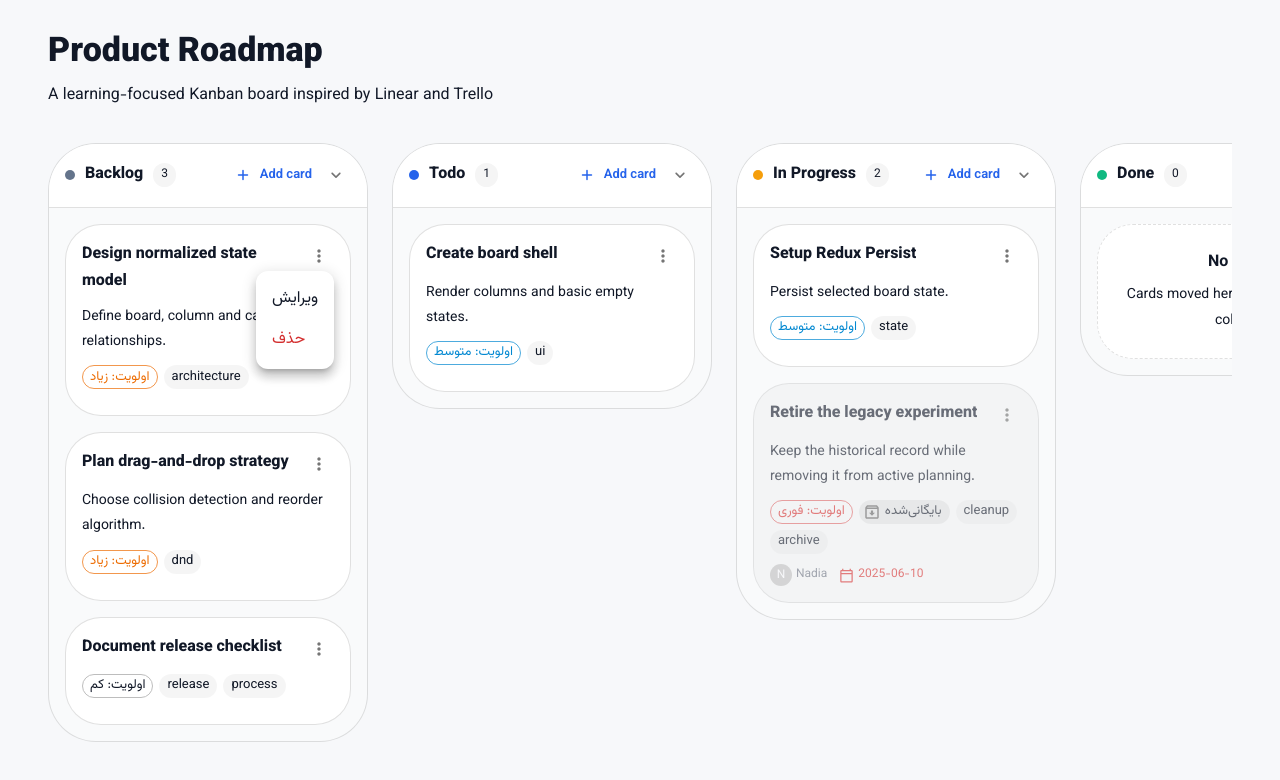
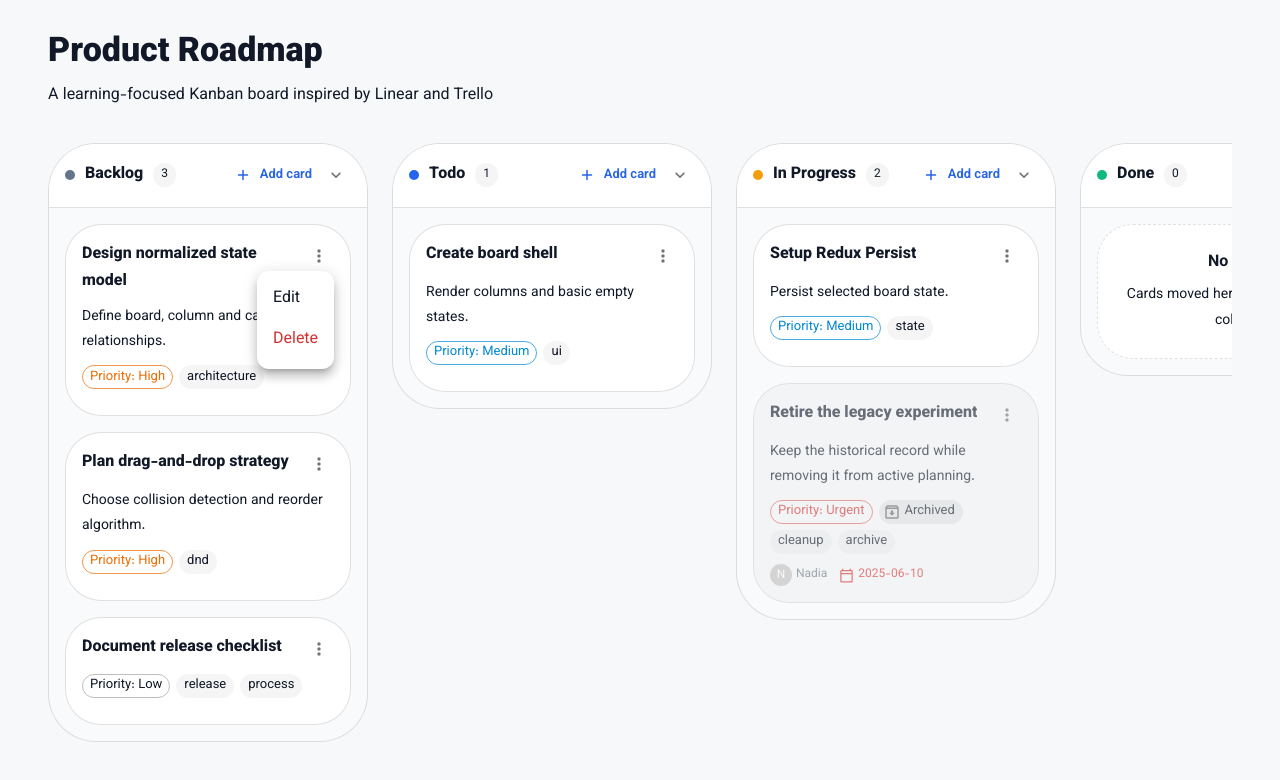
Before and after one commit to Sinashaygan/task-explorer-pro, a Next.js app: page / in a window 1280 px wide. Both pictures are taken after a click on the button 319 px from the left and 255 px from the top of the page. Shown: the top 780 px of the page. Built offline with nearby package versions, Linux system fonts and the light colour scheme.

Commit message:
fix: change the text

```diff
--- a/src/features/cards/ui/BoardCard.tsx
+++ b/src/features/cards/ui/BoardCard.tsx
@@ -24,10 +24,10 @@ interface BoardCardProps {
 }
 
 const priorityMeta: Record<Card["priority"], { label: string; color: "default" | "info" | "warning" | "error" }> = {
-  low: { label: "کم", color: "default" },
-  medium: { label: "متوسط", color: "info" },
-  high: { label: "زیاد", color: "warning" },
-  urgent: { label: "فوری", color: "error" },
+  low: { label: "Low", color: "default" },
+  medium: { label: "Medium", color: "info" },
+  high: { label: "High", color: "warning" },
+  urgent: { label: "Urgent", color: "error" },
 };
 
 const isPastDue = (date?: string) =>
@@ -47,11 +47,19 @@ export function BoardCard({ card, onEdit, onDelete }: BoardCardProps) {
         bgcolor: card.isArchived ? "action.hover" : "background.paper",
         transition: "border-color 160ms ease, box-shadow 160ms ease",
         "&:hover": { borderColor: "primary.main", boxShadow: 2 },
-        "&:focus-within": { outline: "2px solid", outlineColor: "primary.main", outlineOffset: 1 },
+        "&:focus-within": {
+          outline: "2px solid",
+          outlineColor: "primary.main",
+          outlineOffset: 1,
+        },
       }}
     >
       <Stack spacing={1.25}>
-        <Stack direction="row" spacing={1} sx={{ alignItems: "flex-start", justifyContent: "space-between" }}>
+        <Stack
+          direction="row"
+          spacing={1}
+          sx={{ alignItems: "flex-start", justifyContent: "space-between" }}
+        >
           <Typography
             component="h3"
             sx={{
@@ -69,10 +77,10 @@ export function BoardCard({ card, onEdit, onDelete }: BoardCardProps) {
           </Typography>
           {onEdit && onDelete ? (
             <>
-              <Tooltip title="عملیات کارت">
+              <Tooltip title="Card Action">
                 <IconButton
                   size="small"
-                  aria-label="عملیات کارت"
+                  aria-label="Card Action"
                   onPointerDown={(event) => event.stopPropagation()}
                   onClick={(event) => {
                     event.stopPropagation();
@@ -82,35 +90,109 @@ export function BoardCard({ card, onEdit, onDelete }: BoardCardProps) {
                   <MoreVertRoundedIcon fontSize="small" />
                 </IconButton>
               </Tooltip>
-              <Menu anchorEl={menuAnchor} open={Boolean(menuAnchor)} onClose={() => setMenuAnchor(null)}>
-                <MenuItem onClick={() => { setMenuAnchor(null); onEdit(); }}>ویرایش</MenuItem>
-                <MenuItem onClick={() => { setMenuAnchor(null); onDelete(); }} sx={{ color: "error.main" }}>حذف</MenuItem>
+              <Menu
+                anchorEl={menuAnchor}
+                open={Boolean(menuAnchor)}
+                onClose={() => setMenuAnchor(null)}
+              >
+                <MenuItem
+                  onClick={() => {
+                    setMenuAnchor(null);
+                    onEdit();
+                  }}
+                >
+                  Edit
+                </MenuItem>
+                <MenuItem
+                  onClick={() => {
+                    setMenuAnchor(null);
+                    onDelete();
+                  }}
+                  sx={{ color: "error.main" }}
+                >
+                  Delete
+                </MenuItem>
               </Menu>
             </>
           ) : null}
         </Stack>
 
         {card.description ? (
-          <Typography variant="body2" color="text.secondary" sx={{ lineHeight: 1.8, display: "-webkit-box", WebkitLineClamp: 2, WebkitBoxOrient: "vertical", overflow: "hidden" }}>
+          <Typography
+            variant="body2"
+            color="text.secondary"
+            sx={{
+              lineHeight: 1.8,
+              display: "-webkit-box",
+              WebkitLineClamp: 2,
+              WebkitBoxOrient: "vertical",
+              overflow: "hidden",
+            }}
+          >
             {card.description}
           </Typography>
         ) : null}
 
-        <Stack direction="row" spacing={0.75} useFlexGap sx={{ flexWrap: "wrap", alignItems: "center" }}>
-          <Chip size="small" label={`اولویت: ${priority.label}`} color={priority.color} variant="outlined" />
-          {card.isArchived ? <Chip size="small" icon={<ArchiveOutlinedIcon />} label="بایگانی‌شده" color="default" /> : null}
-          {card.labels.map((label) => <Chip key={label} size="small" label={label} variant="filled" sx={{ bgcolor: "action.hover" }} />)}
+        <Stack
+          direction="row"
+          spacing={0.75}
+          useFlexGap
+          sx={{ flexWrap: "wrap", alignItems: "center" }}
+        >
+          <Chip
+            size="small"
+            label={`Priority: ${priority.label}`}
+            color={priority.color}
+            variant="outlined"
+          />
+          {card.isArchived ? (
+            <Chip
+              size="small"
+              icon={<ArchiveOutlinedIcon />}
+              label="Archived"
+              color="default"
+            />
+          ) : null}
+          {card.labels.map((label) => (
+            <Chip
+              key={label}
+              size="small"
+              label={label}
+              variant="filled"
+              sx={{ bgcolor: "action.hover" }}
+            />
+          ))}
         </Stack>
 
-        <Stack direction="row" spacing={1.5} useFlexGap sx={{ flexWrap: "wrap", color: "text.secondary", alignItems: "center" }}>
+        <Stack
+          direction="row"
+          spacing={1.5}
+          useFlexGap
+          sx={{
+            flexWrap: "wrap",
+            color: "text.secondary",
+            alignItems: "center",
+          }}
+        >
           {card.assignee ? (
             <Stack direction="row" spacing={0.5} sx={{ alignItems: "center" }}>
-              <Avatar sx={{ width: 22, height: 22, fontSize: 12 }}>{card.assignee.charAt(0).toUpperCase()}</Avatar>
+              <Avatar sx={{ width: 22, height: 22, fontSize: 12 }}>
+                {card.assignee.charAt(0).toUpperCase()}
+              </Avatar>
               <Typography variant="caption">{card.assignee}</Typography>
             </Stack>
           ) : null}
           {card.dueDate ? (
-            <Stack direction="row" spacing={0.5} sx={{ alignItems: "center", color: isPastDue(card.dueDate) ? "error.main" : "text.secondary" }}>
+            <Stack
+              direction="row"
+              spacing={0.5}
+              sx={{
+                alignItems: "center",
+                color: isPastDue(card.dueDate)
+                  ? "error.main"
+                  : "text.secondary",
+              }}
+            >
               <CalendarTodayOutlinedIcon sx={{ fontSize: 15 }} />
               <Typography variant="caption">{card.dueDate}</Typography>
             </Stack>
```
